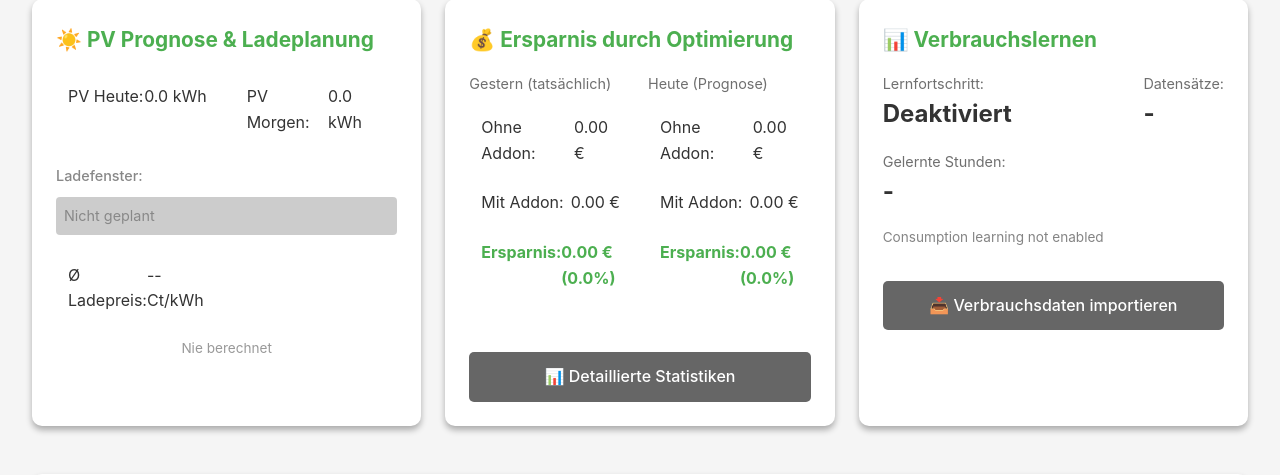
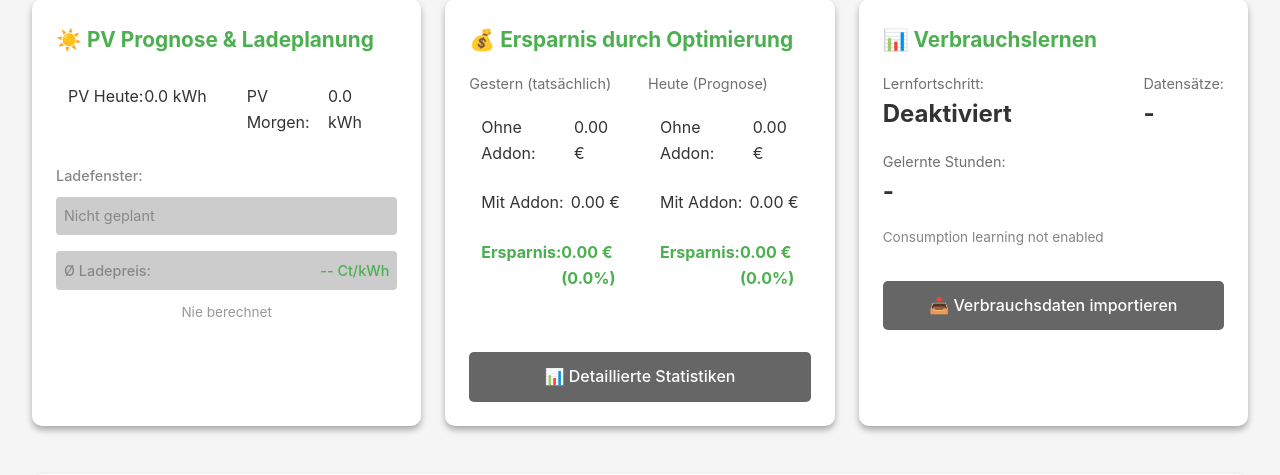
Before and after one commit to SvenSteuer/kostal-tibber-25c, a Flask app: page / in a window 1280 px wide. Shown: the part 499-974 px from the top of the page. Run offline with Flask 3, Linux system fonts and the light colour scheme.

Commit message:
Style avg charge price to match charging windows box
Changed Ø Ladepreis section to have same width and styling as
charging windows list box, displayed in single line with flex layout.

```diff
--- a/battery_manager/templates/dashboard.html
+++ b/battery_manager/templates/dashboard.html
@@ -106,10 +106,10 @@
                 <span style="color: #888;">Nicht geplant</span>
             </div>
         </div>
-        <div class="forecast-display" style="margin-top: 1rem;">
-            <div class="forecast-item">
-                <span class="label">Ø Ladepreis:</span>
-                <span class="value" id="avg-charge-price">-- Ct/kWh</span>
+        <div style="margin-top: 1rem; width: 100%;">
+            <div style="font-size: 0.9em; padding: 0.5rem; background: rgba(0,0,0,0.2); border-radius: 4px; display: flex; justify-content: space-between; align-items: center;">
+                <span style="font-weight: 500; color: #888;">Ø Ladepreis:</span>
+                <span style="color: #4CAF50; font-weight: 500;" id="avg-charge-price">-- Ct/kWh</span>
             </div>
         </div>
         <div style="margin-top: 0.75rem; text-align: center; font-size: 0.85em; color: #999;">
```
